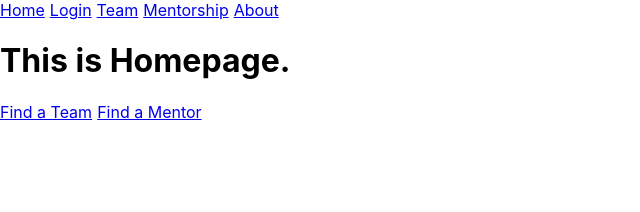
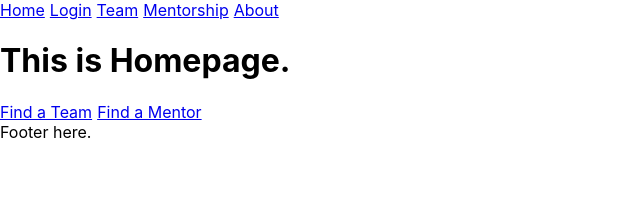
Before and after one commit to NexHack/web, a React (Create React App) app: page / in a window 1280 px wide. Shown: the top 212 px of the page, without its empty margins (0-640 px from the left). Built offline with nearby package versions, Linux system fonts and the light colour scheme.

Commit message:
Redux deps added v20201106.3

```diff
--- a/src/App.js
+++ b/src/App.js
@@ -70,6 +70,8 @@ const Home = () => {
     </div>
   )
 }
+
+const Footer = () => <div>Footer here.</div> //Fix my styling
 //Please separate above this comment into their own files.
 const App = () => {
   return (
@@ -95,6 +97,7 @@ const App = () => {
           <Home />
         </Route>
       </Switch>
+      <Footer />
     </div>
   )
 }
```
Also changed, not shown: package.json (+7 -0 lines), 1 other file (tests, documents, lock files or other folders).
